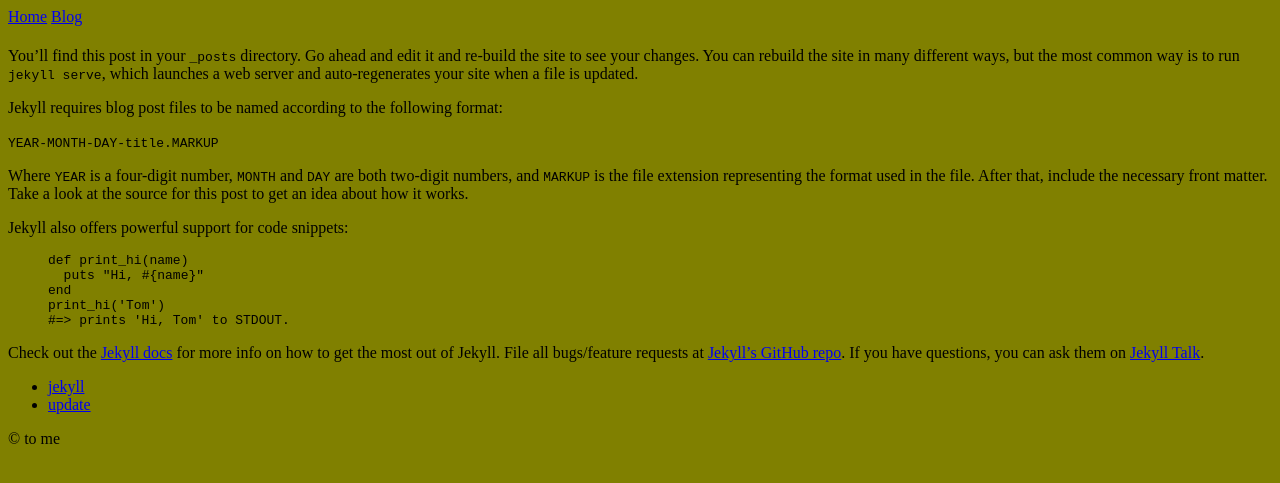
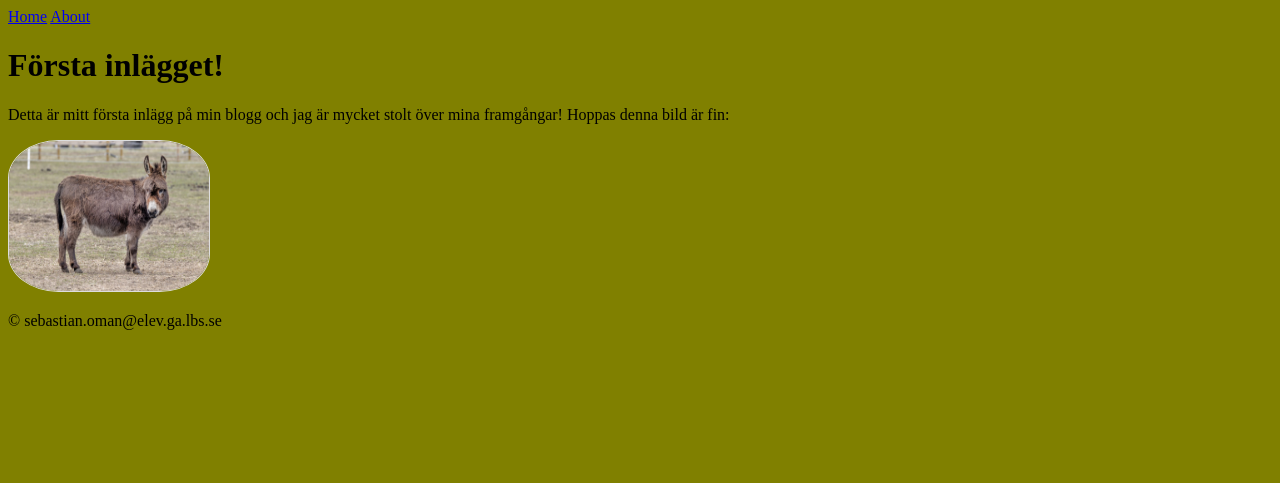
Before and after one commit to Droppedpuddle/sebastian_jekyll, a Jekyll site: the page built from _posts/2022-11-10-welcome-to-jekyll.markdown, in a window 1280 px wide. Shown: the top 483 px of the page. Built offline with Jekyll 4.4.1, drawn with Linux system fonts in a browser that asks for light colours.

Commit message:
Hello world!

```diff
--- a/_config.yml
+++ b/_config.yml
@@ -18,8 +18,8 @@
 # You can create any custom variable you would like, and they will be accessible
 # in the templates via {{ site.myvariable }}.
 
-title: Your awesome title
-email: your-email@example.com
+title: My cool blog!
+email: sebastian.oman@elev.ga.lbs.se
 description: >- # this means to ignore newlines until "baseurl:"
   Write an awesome description for your new site here. You can edit this
   line in _config.yml. It will appear in your document head meta (for
--- a/_layouts/default.html
+++ b/_layouts/default.html
@@ -2,19 +2,14 @@
   <body>
     <nav>
       <a href="/">Home</a>
-      <a href="/blog/">Blog</a>
+      <a href="/about/">About</a>
     </nav>
-    <h1>{{post.title}}</h1>
+    <h1>{{page.title}}</h1>
     <section>
       {{ content }}
     </section>
-    <ul>
-      {% for category in page.categories %}
-          <li><a href="{{site.url | append: '/categories/'}}{{category}}">{{category}}</a></li>
-      {% endfor %}
-    </ul>
     <footer>
-      &copy; to me
+      &copy; sebastian.oman@elev.ga.lbs.se
     </footer>
   </body>
 </html>
--- a/_posts/2022-11-10-welcome-to-jekyll.markdown
+++ b/_posts/2022-11-10-welcome-to-jekyll.markdown
@@ -1,29 +1,10 @@
 ---
 layout: default
-title:  "Första inlägget!"
-date:   2022-11-10 08:47:26 +0100
+title: "Första inlägget!"
+date: 2022-11-10 08:47:26 +0100
 categories: jekyll update
 ---
-You’ll find this post in your `_posts` directory. Go ahead and edit it and re-build the site to see your changes. You can rebuild the site in many different ways, but the most common way is to run `jekyll serve`, which launches a web server and auto-regenerates your site when a file is updated.
+Detta är mitt första inlägg på min blogg och jag är mycket stolt över mina framgångar!
+Hoppas denna bild är fin:
 
-Jekyll requires blog post files to be named according to the following format:
-
-`YEAR-MONTH-DAY-title.MARKUP`
-
-Where `YEAR` is a four-digit number, `MONTH` and `DAY` are both two-digit numbers, and `MARKUP` is the file extension representing the format used in the file. After that, include the necessary front matter. Take a look at the source for this post to get an idea about how it works.
-
-Jekyll also offers powerful support for code snippets:
-
-{% highlight ruby %}
-def print_hi(name)
-  puts "Hi, #{name}"
-end
-print_hi('Tom')
-#=> prints 'Hi, Tom' to STDOUT.
-{% endhighlight %}
-
-Check out the [Jekyll docs][jekyll-docs] for more info on how to get the most out of Jekyll. File all bugs/feature requests at [Jekyll’s GitHub repo][jekyll-gh]. If you have questions, you can ask them on [Jekyll Talk][jekyll-talk].
-
-[jekyll-docs]: https://jekyllrb.com/docs/home
-[jekyll-gh]:   https://github.com/jekyll/jekyll
-[jekyll-talk]: https://talk.jekyllrb.com/
+![](/images/donkey.jpg)
--- a/_sass/_main.scss
+++ b/_sass/_main.scss
@@ -1,3 +1,9 @@
 body{
     background-color: olive;
 }
+img {
+    border: 1px solid #ddd;
+    border-radius: 25%;
+    height: 150px;
+    width: 200px;
+}
```
Also changed, not shown: _layouts/home.html (+5 -3 lines), _posts/2022-12-07-welcome-to-jekyll.markdown (added, +8 -0 lines), _posts/2022-12-08-welcome-to-jekyll.markdown (added, +8 -0 lines), about.markdown (+8 -11 lines), README.md, images/blog.jpg (added), images/donkey.jpg (added).
